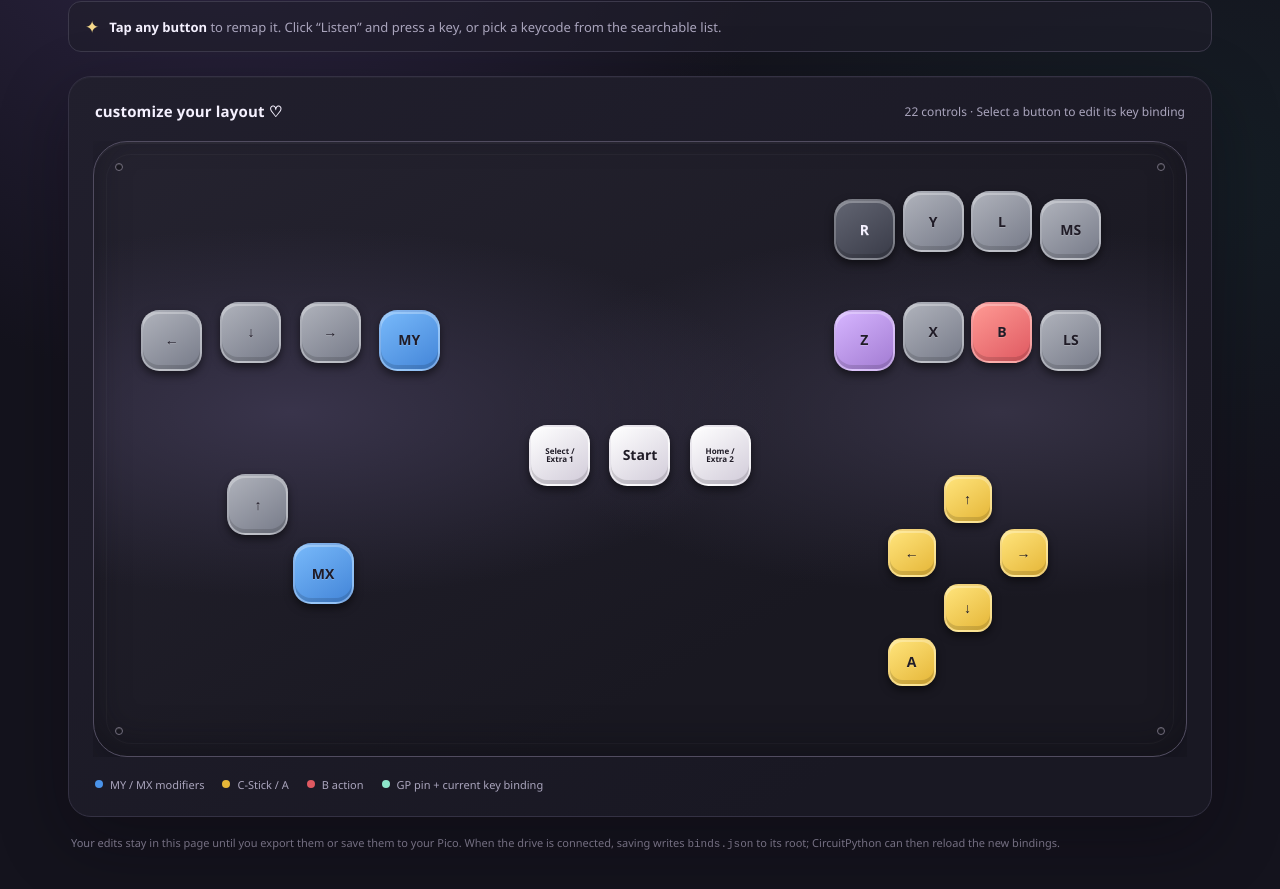
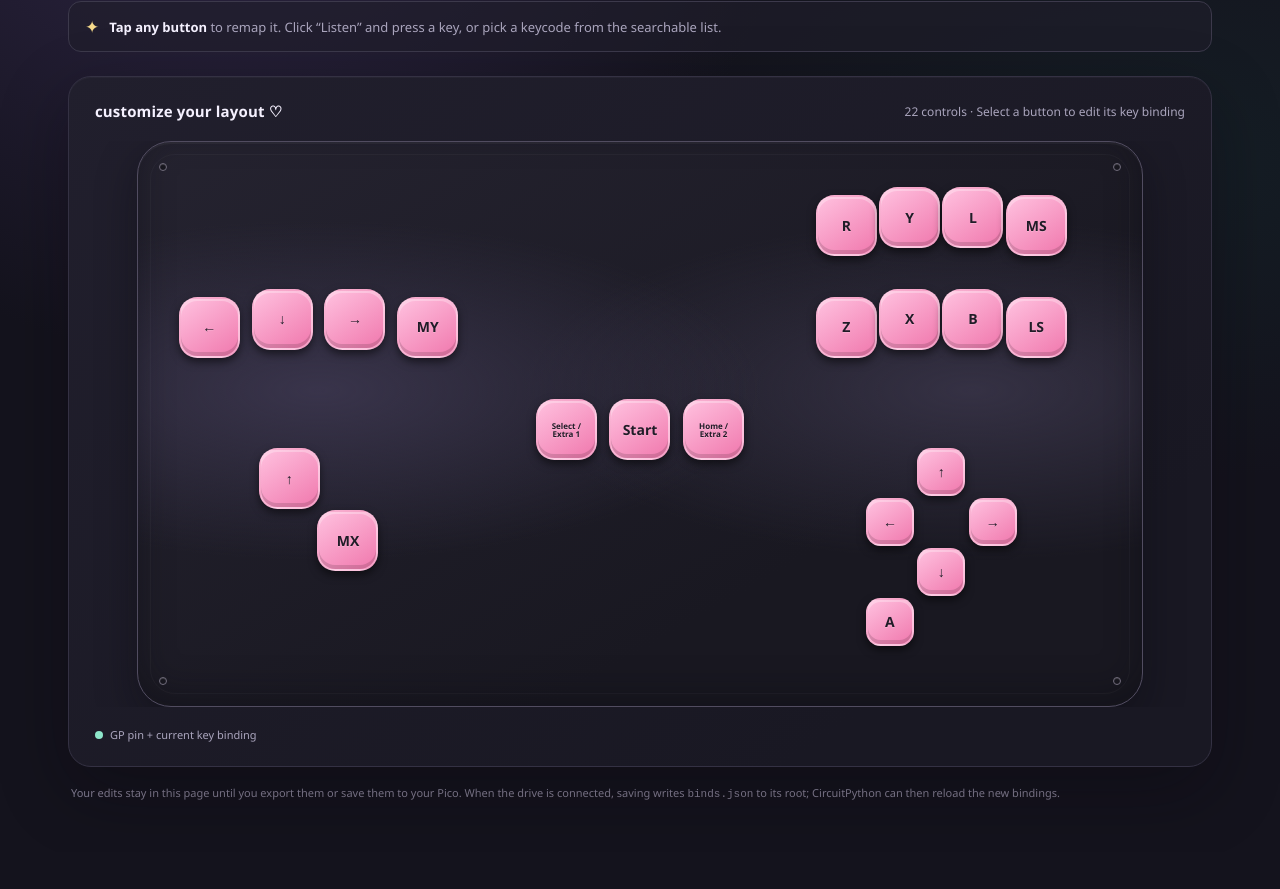
Before and after one commit to huntydhino/QiPad, a plain HTML site: page index.html in a window 1280 px wide. Shown: the part 265-1154 px from the top of the page. After the commit the page ends 1117 px from the top, so only its background shows below. Drawn offline with Linux system fonts and the light colour scheme.

Commit message:
Refactor controller faceplate styles and update key face background color

```diff
--- a/index.html
+++ b/index.html
@@ -123,7 +123,9 @@
     .controller-faceplate {
       position: relative;
       isolation: isolate;
-      width: 100%;
+      width: 92%;
+      max-width: 1100px;
+      margin-inline: auto;
       min-width: 760px;
       aspect-ratio: 16 / 9;
       overflow: hidden;
@@ -250,14 +252,7 @@
     .key-label { max-width: 100%; overflow-wrap: anywhere; }
     .controller-key[data-id="EXTRA_LEFT"] .key-label,
     .controller-key[data-id="EXTRA_RIGHT"] .key-label { font-size: 8px; }
-    .tone-blue .key-face { background: linear-gradient(145deg, #78b9fa, #4385d8); }
-    .tone-grey .key-face { background: linear-gradient(145deg, #afb2bb, #777b89); }
-    .tone-yellow .key-face { background: linear-gradient(145deg, #ffe47c, #e5b638); }
-    .tone-lime_green .key-face { background: linear-gradient(145deg, #ffe47c, #e5b638); }
-    .tone-dark_grey .key-face { color: #f5f1ff; background: linear-gradient(145deg, #626572, #393b48); }
-    .tone-light_purple .key-face { background: linear-gradient(145deg, #d6b5ff, #a27bd2); }
-    .tone-coral_red .key-face { background: linear-gradient(145deg, #ff9a94, #df5961); }
-    .tone-white .key-face { background: linear-gradient(145deg, #fff, #d1cbd9); }
+    .key-face { background: linear-gradient(145deg, #ffc1df, #f078ad); }
     .pos-far_left { grid-column: 4; grid-row: 1; }
     .pos-arc_top_left { grid-column: 1; grid-row: 1; }
     .pos-arc_top_center { grid-column: 2; grid-row: 1; }
@@ -419,9 +414,6 @@
         </div>
       </div>
       <div class="legend">
-        <span><i class="dot blue"></i> MY / MX modifiers</span>
-        <span><i class="dot yellow"></i> C-Stick / A</span>
-        <span><i class="dot red"></i> B action</span>
         <span><i class="dot"></i> GP pin + current key binding</span>
       </div>
     </section>
```
